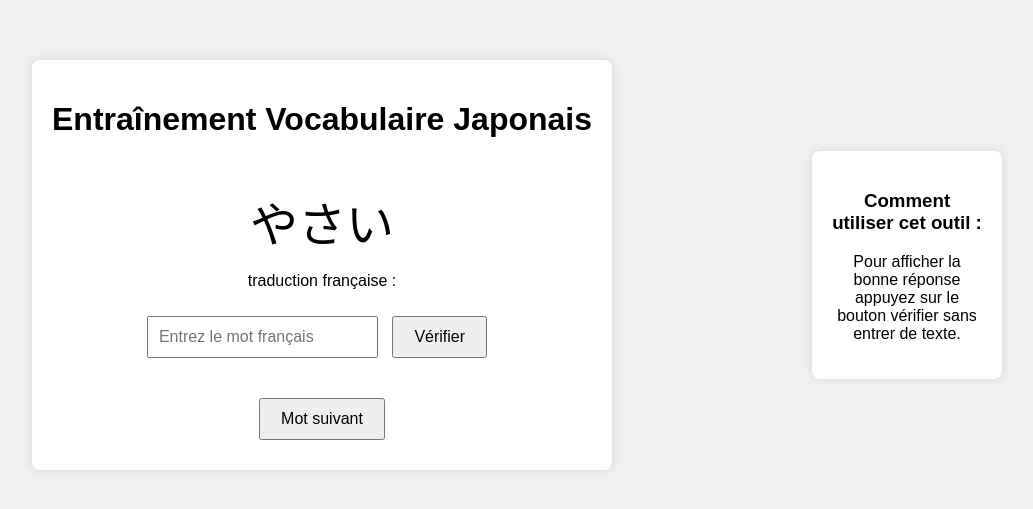
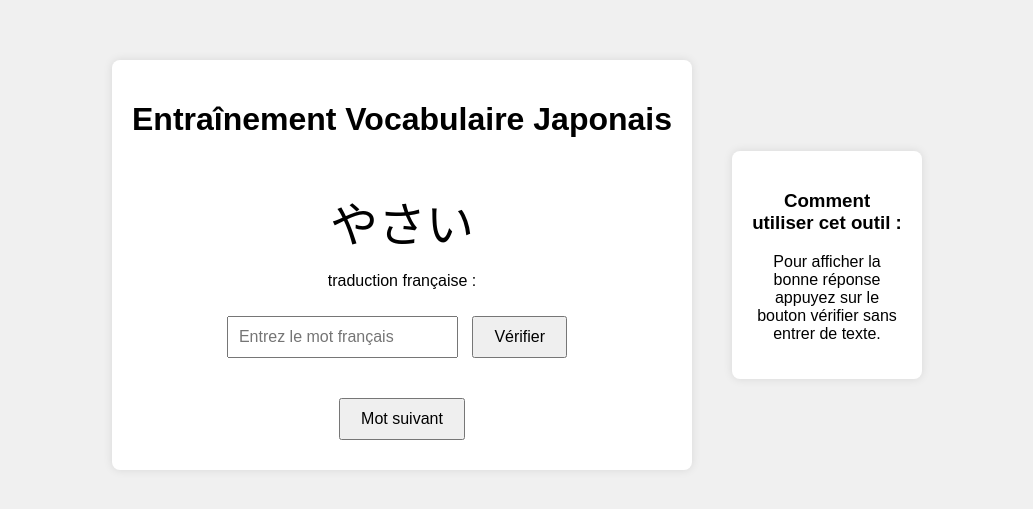
Before and after one commit to BabyMeat/jap, a plain HTML site: page index.html in a window 1280 px wide. Shown: the part 143-652 px from the top of the page, without its empty margins (123-1156 px from the left). Drawn offline with Linux system fonts and the light colour scheme.

Commit message:
margin fix?

```diff
--- a/styles.css
+++ b/styles.css
@@ -8,7 +8,7 @@ body {
 }
 
 .container {
-    margin: 100px;
+    margin: 20px;
     text-align: center;
     background: #fff;
     padding: 20px;
@@ -18,7 +18,7 @@ body {
 
 .legend {
     max-width: 150px;
-    margin: 100px;
+    margin: 20px;
     text-align: center;
     background: #fff;
     padding: 20px;
```
